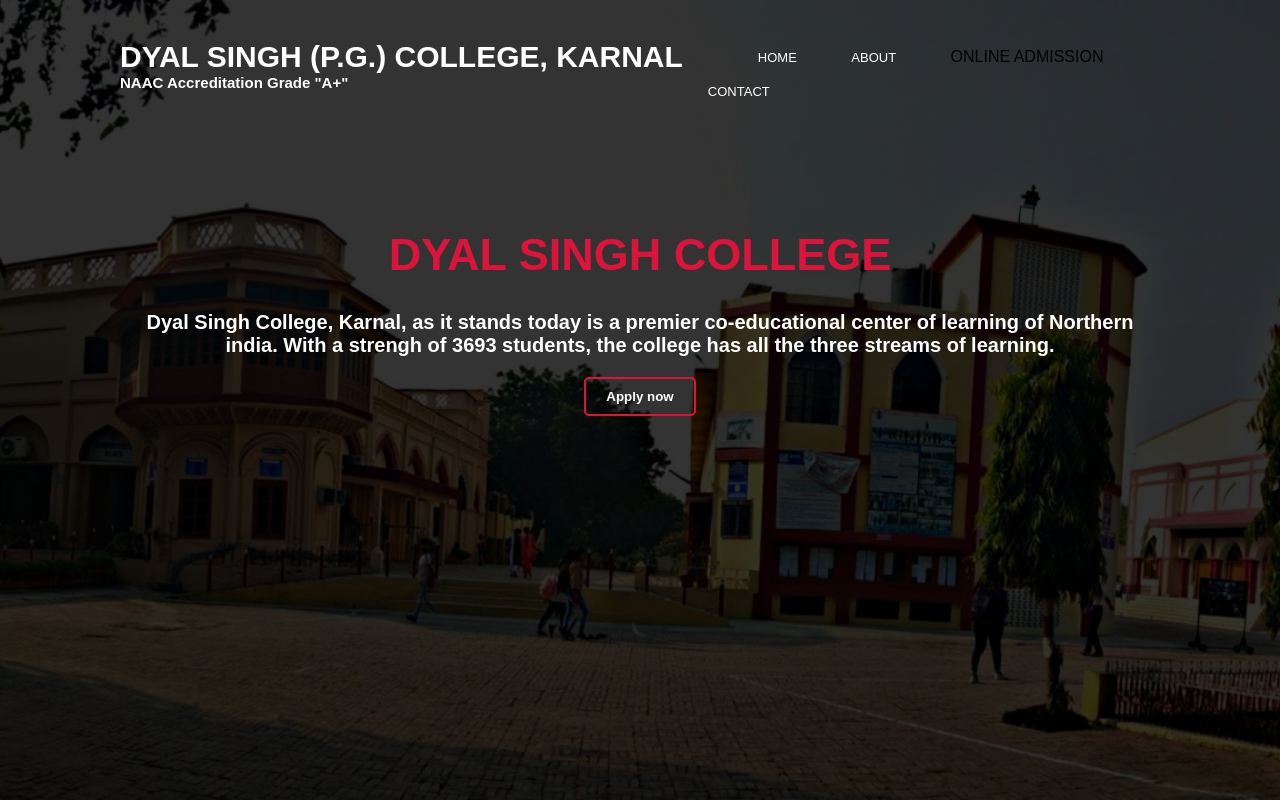
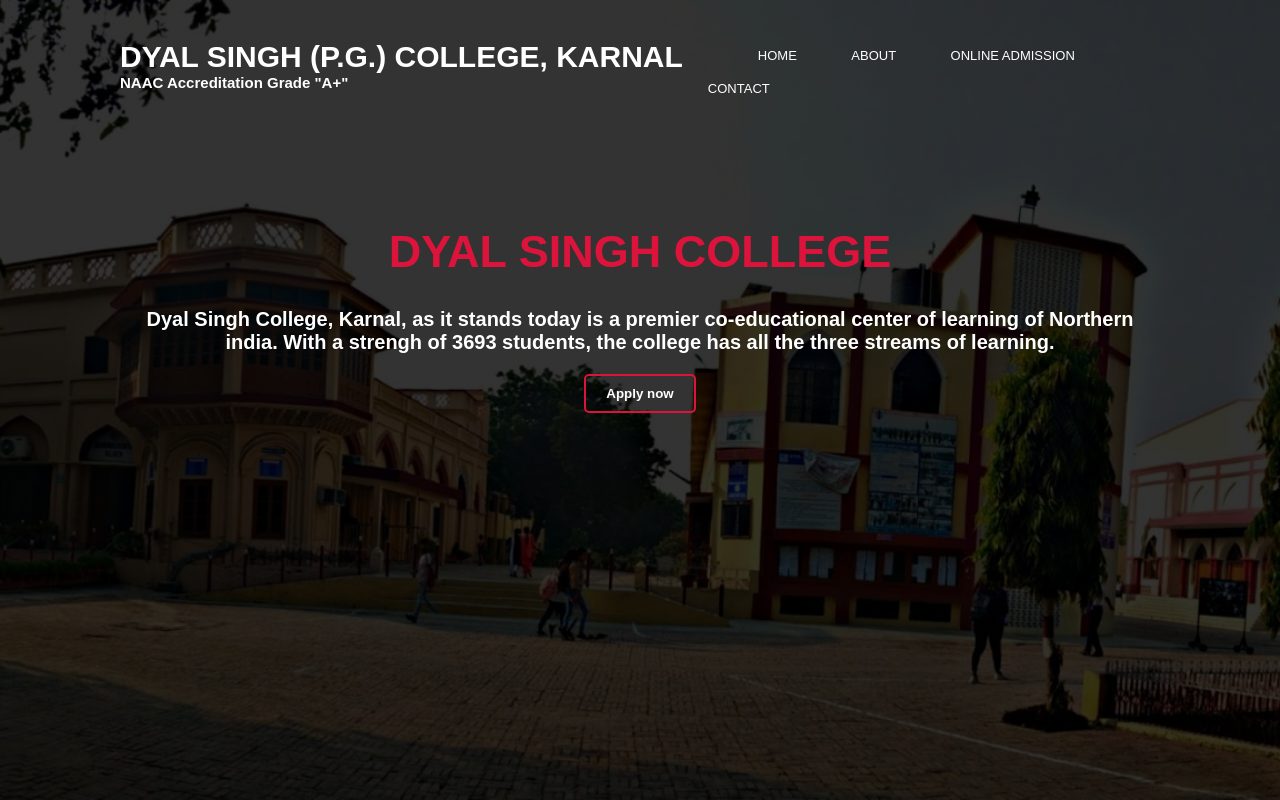
Before and after one commit to anishtanwar11/DSC03, a plain HTML site: page index.html in a window 1280 px wide. Shown: the top 800 px of the page. Drawn offline with Linux system fonts and the light colour scheme.

Commit message:
Update index.html

```diff
--- a/index.html
+++ b/index.html
@@ -19,7 +19,7 @@
                 <ul>
                     <a href="#"><li>HOME</li></a>
                     <a href="#1"><li>ABOUT</li></a>
-                    <a href="#2"></a><li>ONLINE ADMISSION</li></a>
+                    <a href="#2"><li>ONLINE ADMISSION</li></a>
                     <a href="#3"><li>CONTACT</li></a>
                 </ul>
             </div>
```
